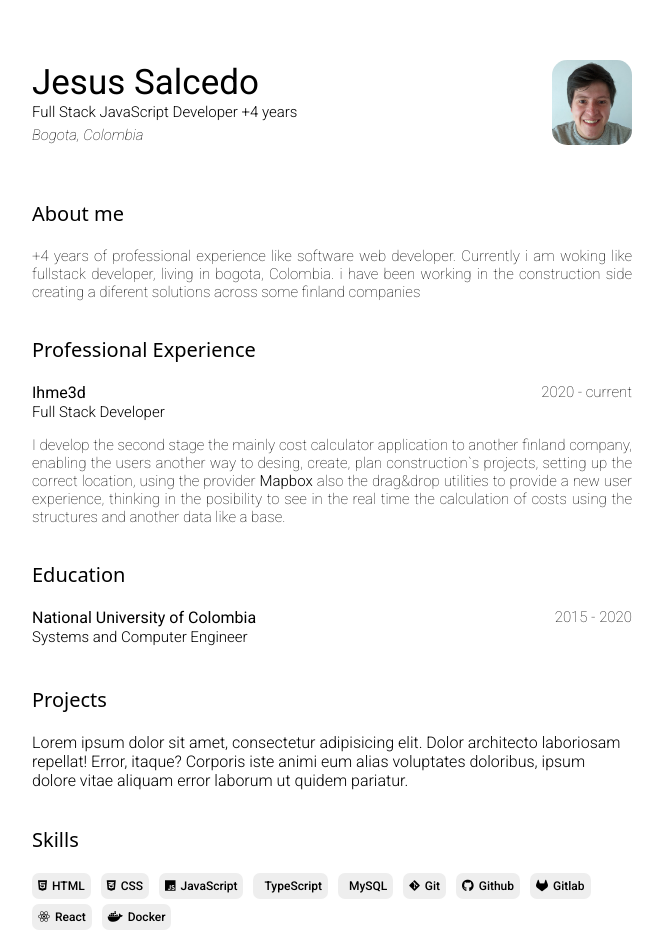
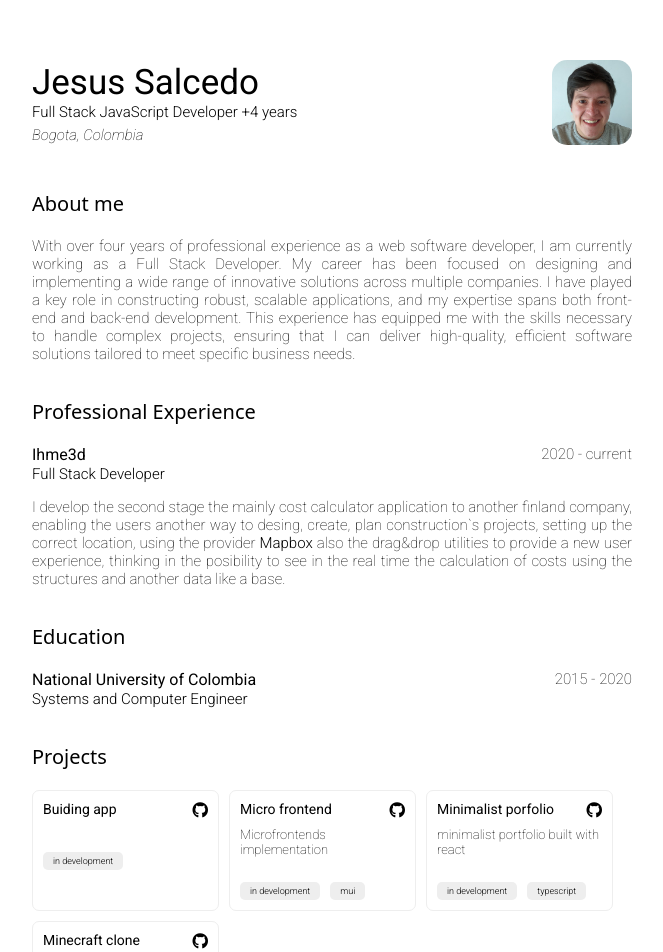
Before and after one commit to anythinglord/minimalist-portfolio, a React (Vite) app: page / in a window 1280 px wide. Shown: the top 952 px of the page, without its empty margins (308-971 px from the left). Built offline with nearby package versions, Linux system fonts and the light colour scheme; some icons are missing.

Commit message:
improve projects section

```diff
--- a/src/App.css
+++ b/src/App.css
@@ -62,7 +62,7 @@ h3 {
 }
 
 .about {
-    margin-top: 35px;
+    margin-top: 25px;
 }
 
 /* experience section*/
@@ -82,7 +82,54 @@ h3 {
 
 /* projects section */
 .projects {
-    margin-top: 20px;
+    margin-top: 15px;
+}
+
+.card-container {
+    display: flex;
+    flex-wrap: wrap;
+    gap: 10px 10px;
+}
+
+.card {
+    border: 1px solid #eee;
+    border-radius: 7px;
+    padding: 10px;
+    display: flex;
+    flex-direction: column;
+    min-width: 165px;
+    max-width: 165px;
+}
+
+.card-header {
+    display: flex;
+    justify-content: space-between;
+}
+
+.card-name {
+    color: #000;
+    font-size: 14px;
+    font-weight: 400;
+    text-decoration: none;
+    &:hover {
+        text-decoration: underline;
+    }
+}
+
+.card-text {
+    padding: 7px 0 25px 0;
+    font-size: 13px;
+    font-weight: 200;
+}
+
+.note {
+    background-color: #eee;
+    font-size: 9px;
+    padding: 4px 10px 4px 10px;
+    border-radius: 5px;
+    font-weight: 300;
+    cursor: pointer;
+    width: fit-content;
 }
 
 /* start skills section */
--- a/src/App.tsx
+++ b/src/App.tsx
@@ -1,4 +1,5 @@
 import './App.css'
+import { Projects } from './components/Projects'
 import { Skills } from './components/Skills'
 
 function App() {
@@ -14,9 +15,12 @@ function App() {
       </section>
       <section className="about">
         <h3>About me</h3>
-        <p className="text">+4 years of professional experience like software web developer. Currently i am woking
-          like fullstack developer, living in bogota, Colombia. i have been working in the construction
-          side creating a diferent solutions across some finland companies</p>
+        <p className="text">With over four years of professional experience as a web software developer,
+        I am currently working as a Full Stack Developer. My career has been focused on designing and
+        implementing a wide range of innovative solutions across multiple companies. I have played a key role in constructing robust,
+        scalable applications, and my expertise spans both front-end and back-end development.
+        This experience has equipped me with the skills necessary to handle complex projects, ensuring that I can deliver high-quality,
+        efficient software solutions tailored to meet specific business needs.</p>
       </section>
       <div className="experience">
         <h3>Professional Experience</h3>
@@ -42,10 +46,7 @@ function App() {
         <span className="role">Systems and Computer Engineer</span>
       </section>
       <section className="projects">
-        <h3>Projects</h3>
-        <p>Lorem ipsum dolor sit amet, consectetur adipisicing elit. Dolor architecto laboriosam repellat! Error,
-          itaque? Corporis iste animi eum alias voluptates doloribus, ipsum dolore vitae aliquam error laborum ut
-          quidem pariatur.</p>
+        <Projects />
       </section>
       <section className="skills">
         <Skills />
--- /dev/null
+++ b/src/components/Projects.tsx
@@ -0,0 +1,34 @@
+import { ProjectSmash } from "../data"
+
+interface Props { }
+
+export const Projects: React.FC = ({ }: Props) => {
+
+  return (
+    <div>
+      <h3>Projects</h3>
+      <div className="card-container">
+        {ProjectSmash.map((smash, index) => (
+          <div className="card" key={index}>
+            <div className="card-header">
+              <a
+                target="blank" href={smash.link}
+                className="card-name">
+                {smash.title}
+              </a>
+              <a target="blank" href={smash.url} style={{ color: '#000' }}>
+                <i className='fa-brands fa-github'/>
+              </a>
+            </div>
+            <div className="card-text">{smash.description}</div>
+            <div className="skills-container">
+              {smash.notes?.map((note, indexNote) => (
+                <span className="note" key={indexNote}>{note}</span>
+              ))}
+            </div>
+          </div>
+        ))}
+      </div>
+    </div>
+  )
+}
--- a/src/data.ts
+++ b/src/data.ts
@@ -1,6 +1,14 @@
 interface Skill {
-    name: string,
+    name: string
     icon: String
+}
+
+interface Project {
+    title: string
+    link?: string
+    url?: string // github link
+    description: string
+    notes?: Array<string>
 }
 
 export const SkillSmash: Array<Skill> = [
@@ -15,3 +23,26 @@ export const SkillSmash: Array<Skill> = [
     { name: 'React',icon: 'fa-react' },
     { name: 'Docker',icon: 'fa-docker' },
 ];
+
+export const ProjectSmash: Array<Project> = [
+    {
+        title: 'Buiding app', link: 'https://building-app-six.vercel.app/',
+        url: 'https://github.com/anythinglord/building-app',
+        description: '', notes: ['in development']
+    },
+    {
+        title: 'Micro frontend', link: '',
+        url: 'https://github.com/anythinglord/micro-frontend',
+        description: 'Microfrontends implementation', notes: ['in development', 'mui']
+    },
+    {
+        title: 'Minimalist porfolio', link: '',
+        url: 'https://github.com/anythinglord/minimalist-portfolio',
+        description: 'minimalist portfolio built with react', notes: ['in development', 'typescript']
+    },
+    {
+        title: 'Minecraft clone', link: '',
+        url: 'https://github.com/anythinglord/minecraft-clone',
+        description: 'simple minecraft clone built with react', notes: ['in development', 'javascript']
+    }
+]
--- a/src/index.css
+++ /dev/null
@@ -1,106 +0,0 @@
-@import url('https://fonts.googleapis.com/css2?family=Nunito+Sans:ital,opsz,wght@0,6..12,200..1000;1,6..12,200..1000&family=Roboto:ital,wght@0,100;0,300;0,400;0,500;0,700;0,900;1,100;1,300;1,400;1,500;1,700;1,900&display=swap');
-
-* {
-    font-family: "Roboto", sans-serif;
-    font-weight: 300;
-    font-style: normal;
-}
-
-h3 {
-    font-weight: 500;
-    font-size: 20px;
-    font-family: system-ui,
-    -apple-system, BlinkMacSystemFont, Segoe UI, Roboto, Oxygen, Ubuntu, Cantarell, Open Sans,
-    Helvetica Neue, sans-serif;
-}
-
-.text {
-    font-size: 15px;
-    font-weight: 250;
-    text-align: justify;
-}
-
-/* start header section */
-.content {
-    width: 600px;
-    display: flex;
-    flex-direction: column;
-    margin: 60px auto 0 auto;
-}
-
-
-.header {
-    display: flex;
-    justify-content: space-between;
-    align-items: center;
-}
-
-.info {
-    display: flex;
-    flex-direction: column;
-}
-
-.name {
-    font-size: 35px;
-    font-weight: 400;
-}
-
-.role {
-    font-size: 15px;
-    font-weight: 300;
-}
-
-.location {
-    padding-top: 5px;
-    font-size: 15px;
-    font-weight: 100;
-    font-style: italic;
-}
-
-.image {
-    border-radius: 15px;
-}
-
-.about {
-    margin-top: 35px;
-}
-
-/* experience section*/
-.company {
-    display: flex;
-    justify-content: space-between;
-}
-
-.company-name {
-    color: #000;
-    font-weight: 400;
-    text-decoration: none;
-    &:hover {
-        text-decoration: underline;
-    }
-}
-
-/* projects section */
-.projects {
-    margin-top: 20px;
-}
-
-/* start skills section */
-.skills-container {
-    display: flex;
-    justify-content: flex-start;
-    gap: 5px 7px;
-    flex-wrap: wrap;
-}
-
-.skill-box{
-    background-color: #eee;
-    font-size: 12px;
-    padding: 6px;
-    border-radius: 7px;
-    font-weight: 500;
-    cursor: pointer;
-    &:hover{
-        background-color: #ddd;
-    }
-}
```
